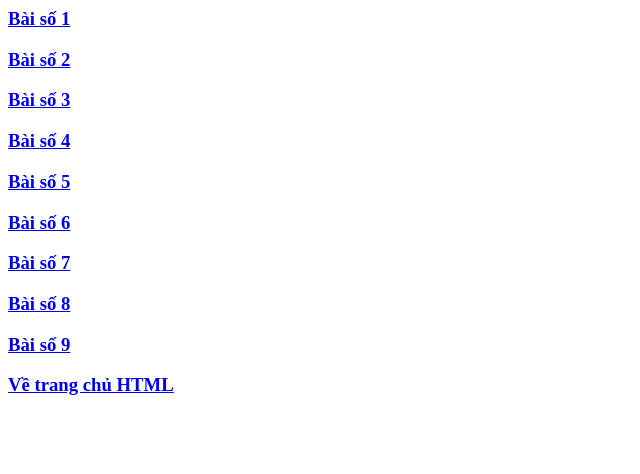
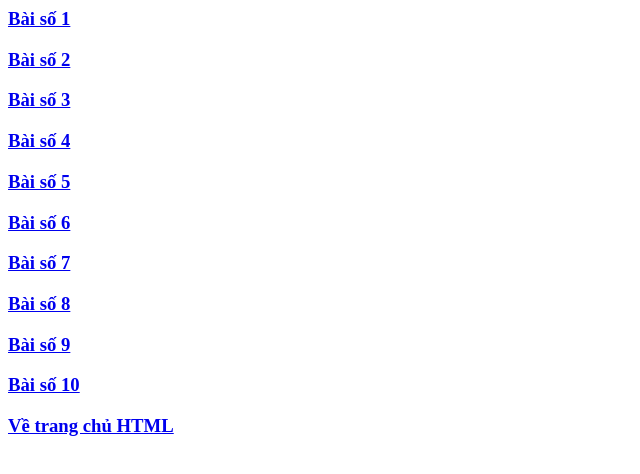
Before and after one commit to Giabao1512/UngDungWeb, a plain HTML site: page html.html in a window 1280 px wide. Shown: the whole page, without its empty margins (0-640 px from the left). Drawn offline with Linux system fonts and the light colour scheme.

Commit message:
Update html.html

```diff
--- a/html.html
+++ b/html.html
@@ -14,6 +14,7 @@
     <h3> <a href="bt07.html"> Bài số 7</a></h3>
     <h3> <a href="bt08.html"> Bài số 8</a></h3>
     <h3> <a href="bt09.html"> Bài số 9</a></h3>
+    <h3> <a href="bt10.html"> Bài số 10</a></h3>
     <h3> <a href="web.html"> Về trang chủ HTML</a></h3>
 </BODY>
 </html>
```
